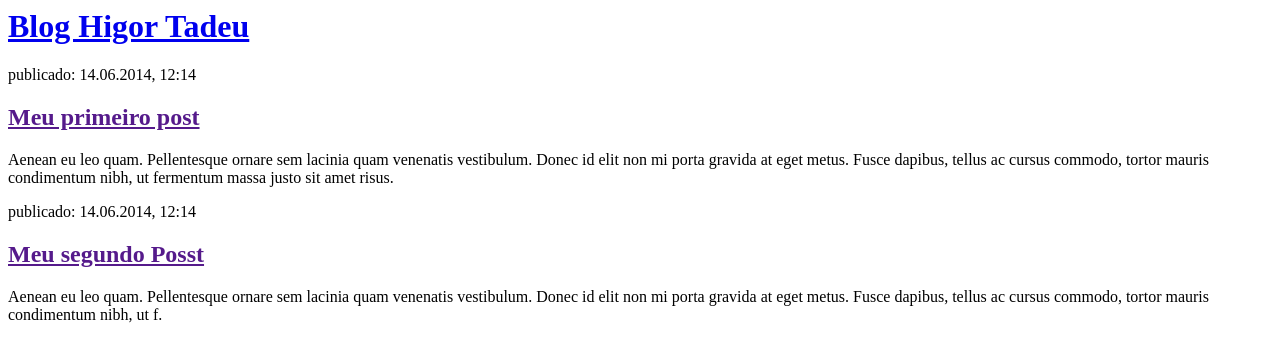
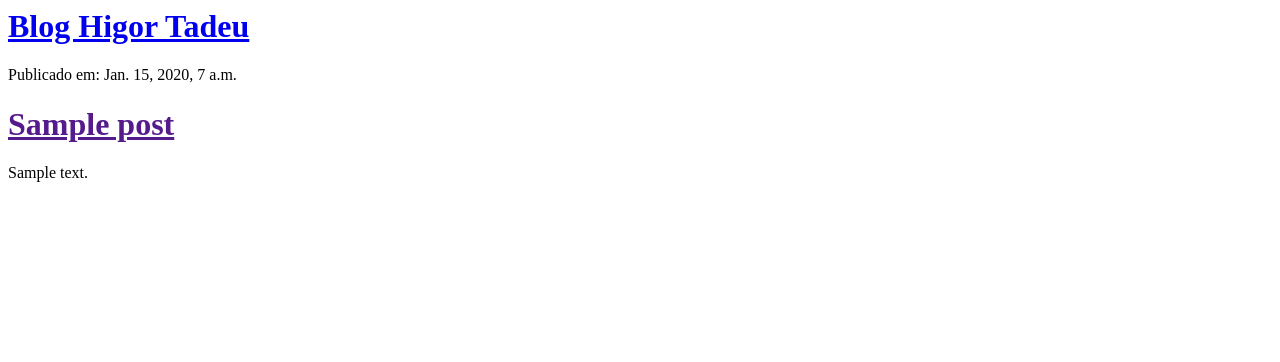
Before and after one commit to HigorTadeu/my-first-blog, a Django app: template blog/templates/blog/post_list.html in a window 1280 px wide. Shown: the top 362 px of the page. Run offline with Django 3.2, Linux system fonts and the light colour scheme; the template is opened without the code that fills it: values that come from a table or form of the project are taken from there, others are empty; tables that the repository leaves empty hold one stand-in row (values such as "Sample post").

Commit message:
Mudanca no Template para exibir posts do banco de dados

```diff
--- a/blog/templates/blog/post_list.html
+++ b/blog/templates/blog/post_list.html
@@ -7,16 +7,13 @@
             <h1><a href="/">Blog Higor Tadeu</a> </h1>
         </div>
 
-        <div>
-            <p>publicado: 14.06.2014, 12:14</p>
-            <h2><a href="">Meu primeiro post</a> </h2>
-            <p>Aenean eu leo quam. Pellentesque ornare sem lacinia quam venenatis vestibulum. Donec id elit non mi porta gravida at eget metus. Fusce dapibus, tellus ac cursus commodo, tortor mauris condimentum nibh, ut fermentum massa justo sit amet risus.</p>
-        </div>
+        {% for post in posts %}
+            <div>
+                <p> Publicado em: {{ post.published_date }}</p>
+                <h1><a href="">{{ post.title }}</a> </h1>
+                <p>{{ post.text|linebreaksbr }}</p>
+            </div>
+        {% endfor %}
 
-        <div>
-            <p>publicado: 14.06.2014, 12:14</p>
-            <h2><a href="">Meu segundo Posst</a></h2>
-            <p>Aenean eu leo quam. Pellentesque ornare sem lacinia quam venenatis vestibulum. Donec id elit non mi porta gravida at eget metus. Fusce dapibus, tellus ac cursus commodo, tortor mauris condimentum nibh, ut f.</p>
-        </div>
     </body>
 </html>
--- a/blog/views.py
+++ b/blog/views.py
@@ -1,5 +1,8 @@
 from django.shortcuts import render
+from django.utils import timezone
+from .models import Post
 
 # Create your views here.
 def post_list(request):
-    return render(request, 'blog/post_list.html', {})
+    posts = Post.objects.filter(published_date__lte=timezone.now()).order_by('published_date')
+    return render(request, 'blog/post_list.html', {'posts': posts})
```
